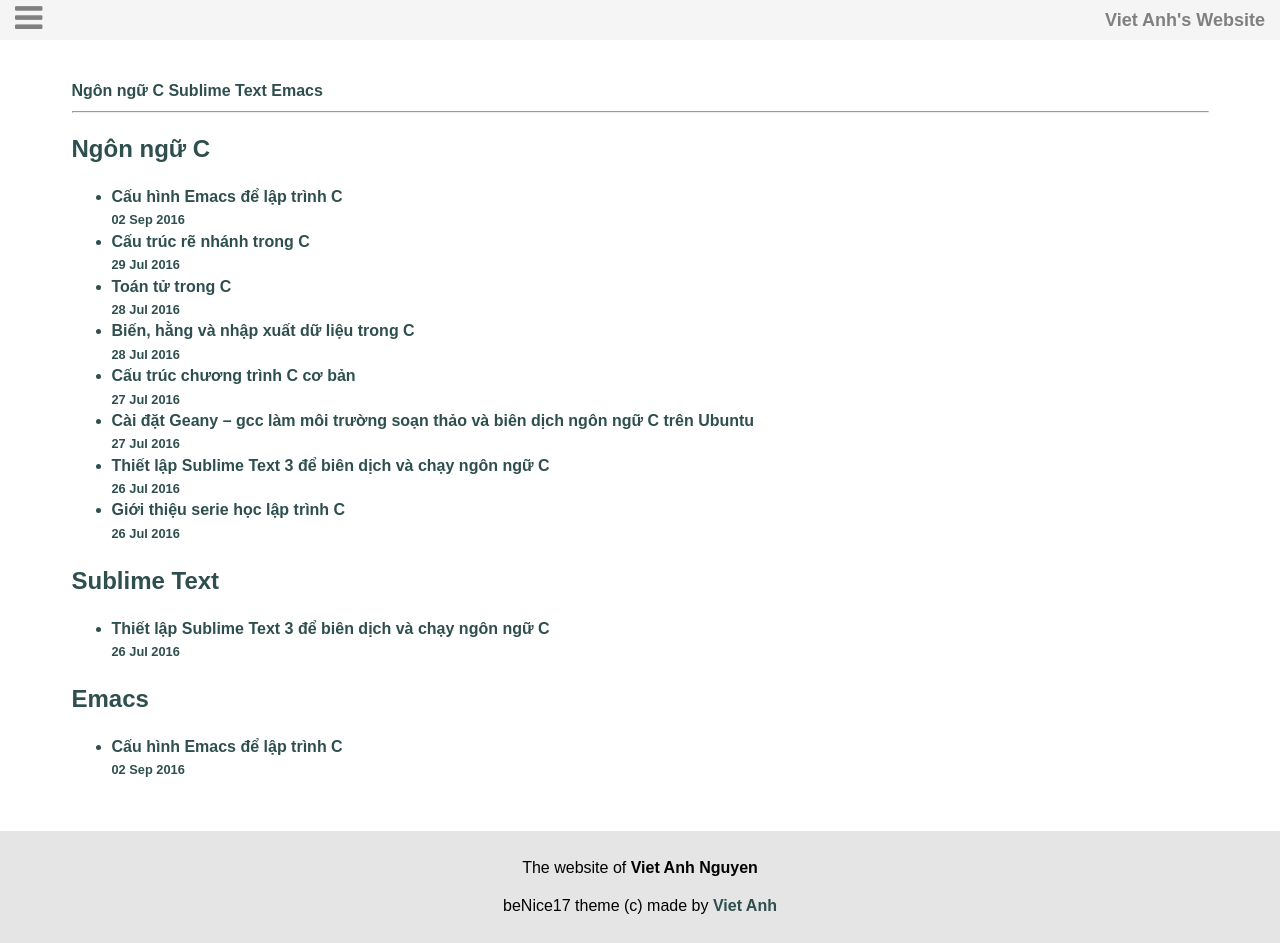
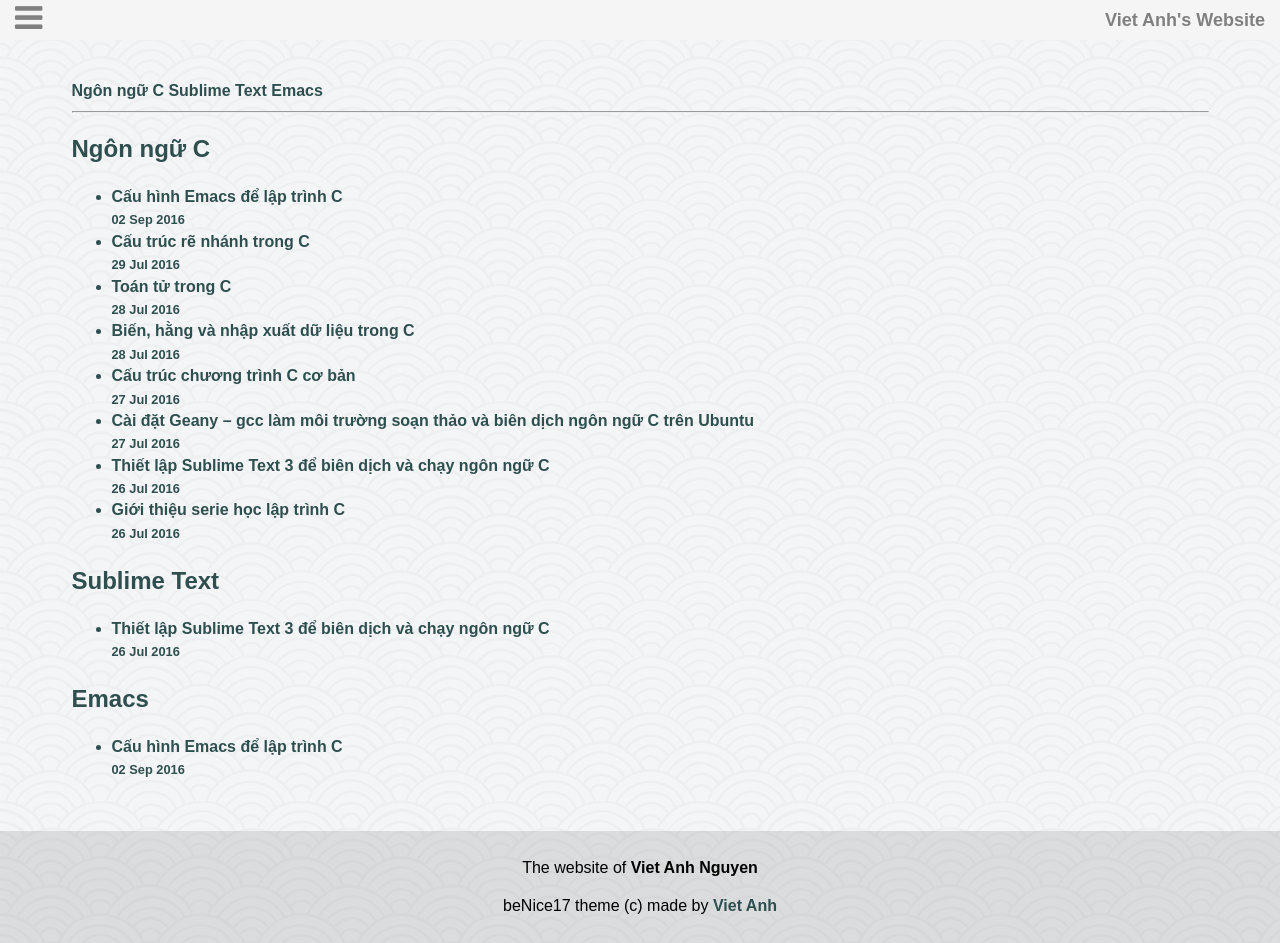
Before and after one commit to vietanhdev/beNice17, a Jekyll site: the page built from index.html, in a window 1280 px wide. Built offline with Jekyll 4.4.1, drawn with Linux system fonts in a browser that asks for light colours; nearby versions of some CDN libraries.

Commit message:
update links

```diff
--- a/assets/stylesheets/main.css
+++ b/assets/stylesheets/main.css
@@ -4,7 +4,7 @@
 
 /*Set some default styles*/
 body {
-    background: url(../assets/images/patterns/seigaiha.png);
+    background: url(../images/patterns/seigaiha.png);
     line-height: 1.4;
 }
 h1, h2, h3, h4, h5 {
```
